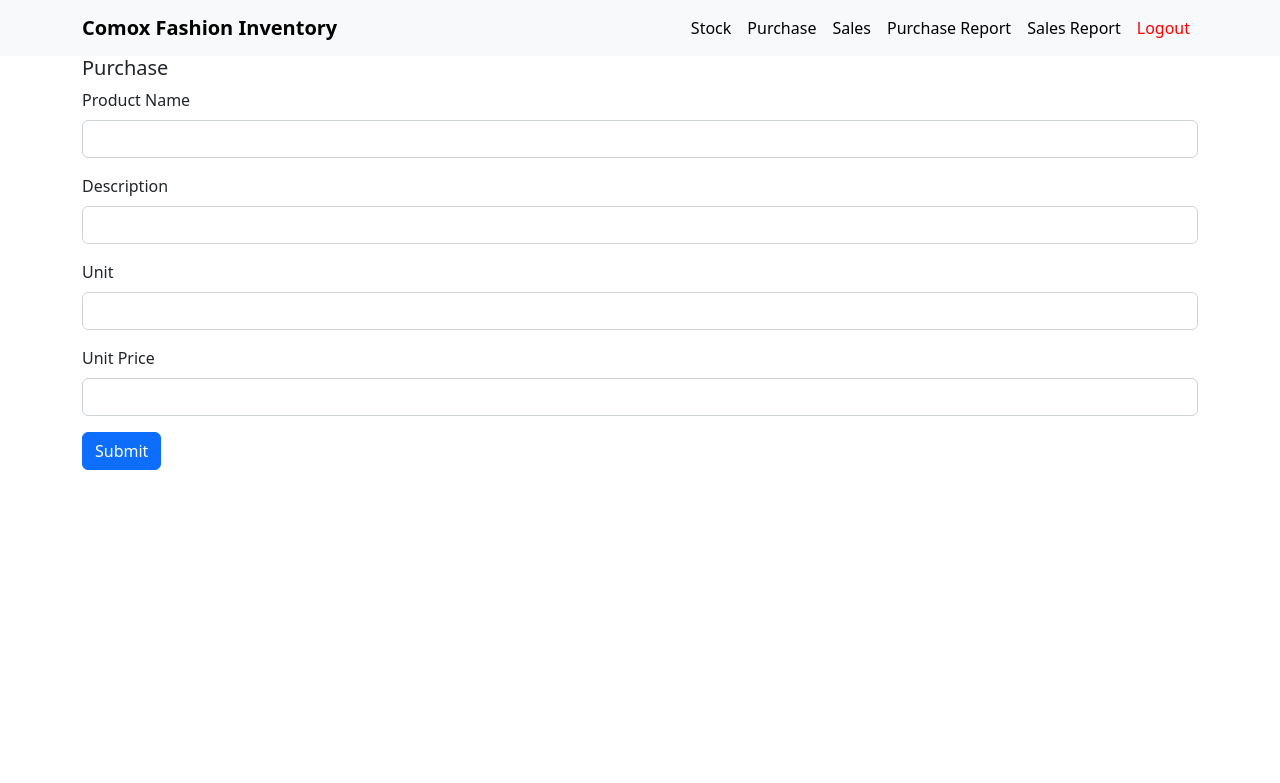
After one commit to joy631pu/phpfinalproject_inventory, a PHP site: page /purchase.php in a window 1280 px wide. The commit adds this page. Shown: the top 783 px of the page. Run offline with PHP 8.4, Linux system fonts and the light colour scheme.

Commit message:
Add navigation to purchase and stock page

```diff
--- /dev/null
+++ b/purchase.php
@@ -0,0 +1,39 @@
+<?php
+include "index.php";
+?>
+<!DOCTYPE html>
+<html lang="en">
+<head>
+    <meta charset="UTF-8">
+    <meta http-equiv="X-UA-Compatible" content="IE=edge">
+    <meta name="viewport" content="width=device-width, initial-scale=1.0">
+    <link href="https://cdn.jsdelivr.net/npm/bootstrap@5.2.0/dist/css/bootstrap.min.css" rel="stylesheet" integrity="sha384-gH2yIJqKdNHPEq0n4Mqa/HGKIhSkIHeL5AyhkYV8i59U5AR6csBvApHHNl/vI1Bx" crossorigin="anonymous">
+    <link rel="stylesheet" href="css/style.css">
+    <title>Comox Fashion</title>
+</head>
+<body>
+<div class="container">
+<h5>Purchase</h5>
+<form>
+  <div class="mb-3">
+    <label for="exampleInputName" class="form-label">Product Name</label>
+    <input type="text" name="name" class="form-control" id="exampleInputName">
+
+  </div>
+  <div class="mb-3">
+    <label for="exampleInputDes" class="form-label">Description</label>
+    <input type="text" name="des" class="form-control" id="exampleInputDes">
+  </div>
+  <div class="mb-3">
+    <label for="exampleInputUnit" class="form-label">Unit</label>
+    <input type="number" name="unit" class="form-control" id="exampleInputUnit">
+  </div>
+  <div class="mb-3">
+    <label for="exampleInputUnitprice" class="form-label">Unit Price</label>
+    <input type="number" name="unitprice" class="form-control" id="exampleInputUnitprice">
+  </div>
+  <button type="submit" class="btn btn-primary" name="submit">Submit</button>
+</form>
+    </div>
+</body>
+</html>
--- a/stock.php
+++ b/stock.php
@@ -1,3 +1,6 @@
+<?php
+include "index.php";
+?>
 <html>
 <head>
 <title>Comox Fashion</title>
```
